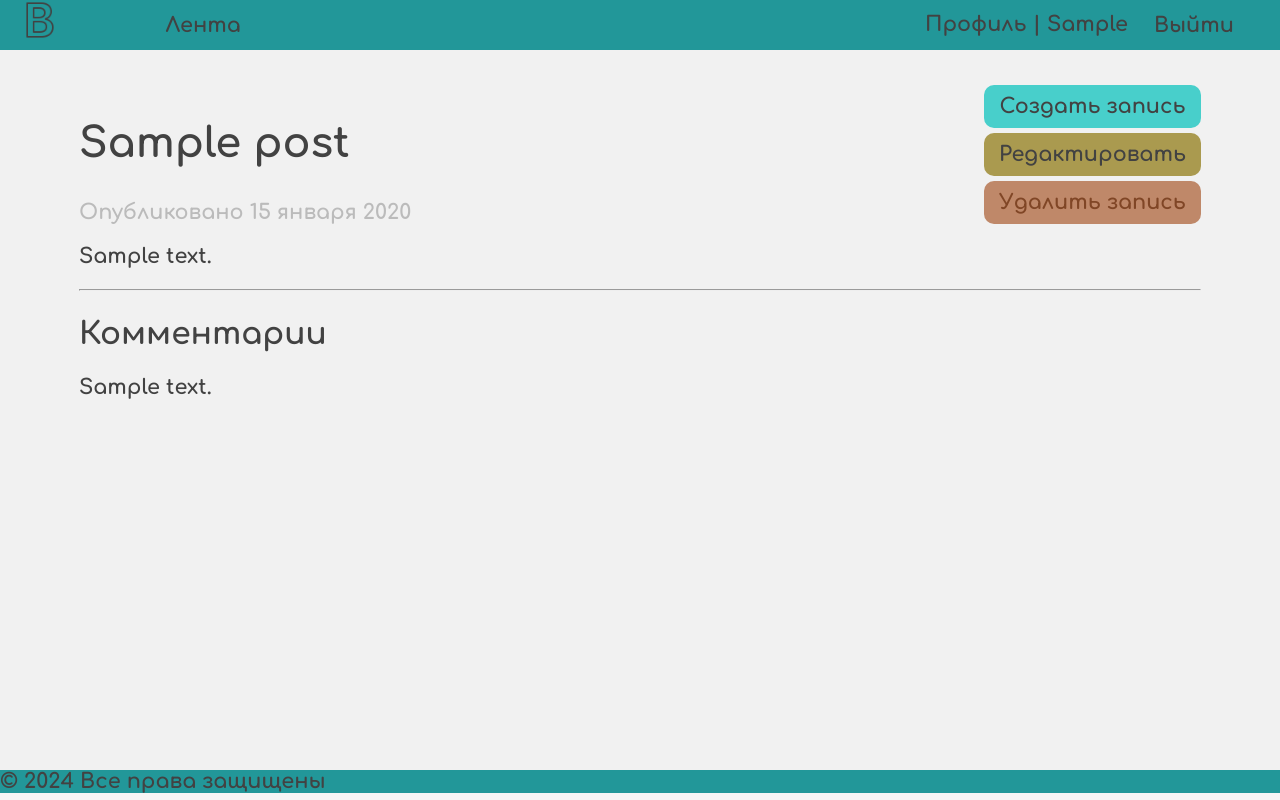
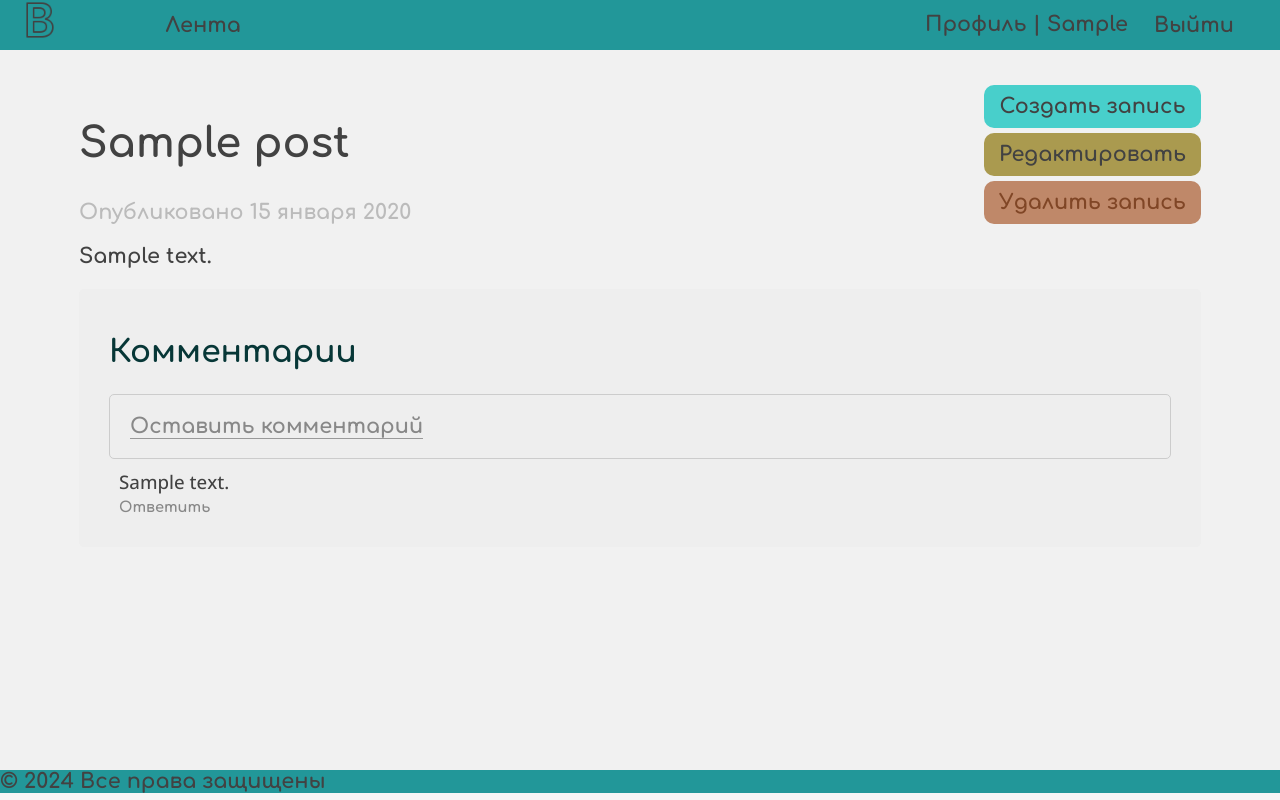
Before and after one commit to NedSG/django-blog, a Django app: a page that uses blog/templates/blog/base.html in a window 1280 px wide. Run offline with Django 5.2, Linux system fonts and the light colour scheme; a user stored in the database is signed in; tables that the repository leaves empty hold one stand-in row (values such as "Sample post").

Commit message:
Finish comment tree logic and viewing, and add models' docs

```diff
--- a/blog/static/blog/style.css
+++ b/blog/static/blog/style.css
@@ -9,7 +9,7 @@
 body {
   margin: 0;
   padding: 0;
-  font-family: "Comfortaa";
+  font-family: "Comfortaa", "Open Sans", sans-serif;
   font-size: 1.3em;
   font-weight: 700;
   color: #424242;
@@ -384,14 +384,34 @@ ul.pagination .current {
 
 /* -----POST COMMENTS ---------- */
 
+.comments {
+  padding:  20px 30px;
+  border-radius: 5px;
+  background-color: #EEE;
+}
+
+.comments h2 {
+  color: #073737;
+}
+
+.comment-form-wrapper {
+  padding: 20px;
+  border: 1px solid #CCC;
+  border-radius: 5px;
+}
+
 .comments label {
   cursor: pointer;
   color: #888;
-  border-bottom: 1px solid #000;
+  border-bottom: 1px solid #999;
 }
 
 .comments .appear {
   display: none;
+}
+
+.comments > label {
+  display: block;
 }
 
 .comments input[type="checkbox"] {
@@ -400,6 +420,52 @@ ul.pagination .current {
 
 .comments input[type="checkbox"]:checked ~ .appear {
   display: block;
+}
+
+.comments input[type="text"] {
+  width: 100%;
+  padding: 10px;
+  border-radius: 5px;
+  font: inherit;
+  font-size: 0.9em;
+}
+
+.comments button {
+  padding: 5px 10px;
+  margin-top: 20px;
+  font: inherit;
+  color: #333;
+  border: 1px solid #999;
+}
+
+.comments .mini-label {
+  border-bottom: none;
+  font-size: 0.7em;
+}
+
+.single-comment {
+  padding: 10px;
+}
+
+.single-comment p {
+  font-family: "Open Sans", sans-serif;
+  font-weight: 500;
+  font-size: 0.9em;
+  margin: 0;
+}
+
+.single-comment input[type="text"] {
+  margin-top: 5px;
+  padding: 5px 10px;
+}
+
+.comment-child {
+  margin-left: 30px;
+  font-size: 0.98em;
+}
+
+.comment-child .single-comment {
+  padding: 0;
 }
 
 /* -----POST DELETE PAGE---------- */
--- a/blog/templates/blog/base.html
+++ b/blog/templates/blog/base.html
@@ -15,6 +15,9 @@
     <link rel="stylesheet" href={% block style_link %}"{% static 'blog/style.css' %}"{% endblock %}>
     <link rel="stylesheet" href="{% static 'blog/fonts.css' %}">
     <link rel="shortcut icon" type="image/png" href="{% static 'blog/images/logo.png' %}"/>
+    <link rel="preconnect" href="https://fonts.googleapis.com">
+    <link rel="preconnect" href="https://fonts.gstatic.com" crossorigin>
+    <link href="https://fonts.googleapis.com/css2?family=Open+Sans:ital,wght@0,300..800;1,300..800&display=swap" rel="stylesheet">
 </head>
 <body>
     <header class="page-header">
--- /dev/null
+++ b/blog/templates/blog/comment_snippet.html
@@ -0,0 +1,15 @@
+{% if not user.is_authenticated %}
+<a href="{% url 'blog:login' %}">Для того, чтобы комментировать, нужно войти</a>
+{% else %}
+<div class="comment-form-wrapper">
+    <label for="add-comment-button">Оставить комментарий</label>
+    <input type="checkbox" id="add-comment-button">
+    <div class="appear">
+        <form method="post">
+            {% csrf_token %}
+            {{ form }}
+            <button type="submit" class="button">Отправить</button>
+        </form>
+    </div>
+</div>
+{% endif %}
--- /dev/null
+++ b/blog/templates/blog/comments_tree.html
@@ -0,0 +1,23 @@
+{% load blog_filters %}
+{% for comment_data in comments_tree %}
+<article class="single-comment">
+    <p>{{ comment_data.indent|mul:'&SmallCircle;'|safe }} {{ comment_data.comment.text }}</p>
+    {% if user.is_authenticated %}
+    <label for="reply-comment-button{{ comment_data.indent }}-{{ forloop.counter }}" class="mini-label">Ответить</label>
+    <input type="checkbox" id="reply-comment-button{{ comment_data.indent }}-{{ forloop.counter }}">
+    <div class="appear">
+        <form method="post">
+            {% csrf_token %}
+            {{ form }}
+            <input type="hidden" name="parent_comment" value="{{ comment_data.comment.id }}">
+            <button type="submit" class="button">Ответить</button>
+        </form>
+    </div>
+    {% endif %}
+</article>
+{% if comment_data.child_comments %}
+<div class="comment-child">
+    {% include 'blog/comments_tree.html' with comments_tree=comment_data.child_comments %}
+</div>
+{% endif %}
+{% endfor %}
--- a/blog/templates/blog/feed_page.html
+++ b/blog/templates/blog/feed_page.html
@@ -3,7 +3,7 @@
 {% block title %} Лента публикаций {% endblock %}
 {% block feedtitle %}
 
-<a class="feeds-avatar" href="{% url 'blog:posts_list' user.username %}">
+<a class="feeds-avatar" href="{% url 'blog:posts_list' post.author %}">
     <img src="{% static 'blog/images/avatar.png' %}" title="Аватарка">
 </a>
 
--- a/blog/templates/blog/post_detail.html
+++ b/blog/templates/blog/post_detail.html
@@ -11,8 +11,8 @@
         {% if user.is_authenticated and post.author == request.user %}
         <div class="post-detail-header-buttons">
             <a href="{% url 'blog:add_post' %}" class="button">Создать запись</a>
-            <a href="{% url 'blog:update_post' post.id %}" class="button update">Редактировать</a>
-            <a href="{% url 'blog:delete_post' post.id %}" class="button delete">Удалить запись</a>
+            <a href="{% url 'blog:update_post' post.slug %}" class="button update">Редактировать</a>
+            <a href="{% url 'blog:delete_post' post.slug %}" class="button delete">Удалить запись</a>
         {% endif %}
         </div>
     </header>
@@ -20,25 +20,13 @@
     {{ post.content|linebreaks }}
     </div>
     <section class="comments">
-        <hr>
         <h2>Комментарии</h2>
-        {% for comment in comments %}
-        <article>{{ comment.text }}</article>
-        {% empty %}
-        {% if not user.is_authenticated %}
-        <a href="{% url 'blog:login' %}">Для того, чтобы комментировать, нужно войти</a>
+        {% if comments_tree %}
+        {% include 'blog/comment_snippet.html' %}
+        {% include 'blog/comments_tree.html' %}
         {% else %}
-        <label for="add-comment-button">Оставить комментарий</label>
-        <input type="checkbox" id="add-comment-button">
-        <div class="appear">
-            <form method="post">
-                {% csrf_token %}
-                {{ form }}
-                <button type="submit">Отправить</button>
-            </form>
-        </div>
+        {% include 'blog/comment_snippet.html' %}
         {% endif %}
-        {% endfor %}
     </section>
 </article>
 
--- /dev/null
+++ b/blog/templatetags/blog_filters.py
@@ -0,0 +1,7 @@
+from django import template
+
+register = template.Library()
+
+@register.filter
+def mul(value, arg):
+    return value * arg
--- a/blog/views.py
+++ b/blog/views.py
@@ -32,7 +32,7 @@ class FeedView(ListView):
         return context
 
 
-class PostsView(LoginRequiredMixin, FeedView):
+class PostsView(FeedView):
     template_name = 'blog/user_posts.html'
 
     def get_queryset(self):
@@ -46,7 +46,8 @@ class PostDetailView(DetailView):
 
     def get_context_data(self, **kwargs):
         context = super().get_context_data(**kwargs)
-        context['comments'] = Comment.objects.filter(author=self.request.user)
+        comments = self.object.comments.prefetch_related('child_comments')
+        context['comments_tree'] = Comment.make_recursive_comments_list(comments)
         context['form'] = AddCommentForm()
         return context
 
@@ -58,7 +59,7 @@ class PostDetailView(DetailView):
             comment.post = self.object
             comment.author = request.user
             comment.save()
-            return redirect('post_detail', slug=self.object.slug)
+            return redirect('blog:post_detail', slug=self.object.slug)
         return render(request, self.template_name, self.get_context_data(form=form))
 
 
@@ -116,7 +117,7 @@ def registration_view(request):
     return render(request, 'registration/reg_page.html', {"form": form})
 
 
-class CustomPasswordChangeView(PasswordChangeView):
+class CustomPasswordChangeView(LoginRequiredMixin, PasswordChangeView):
     template_name = 'registration/password_change.html'
     form_class = CustomPasswordChangeForm
     success_url = reverse_lazy("blog:password_change_done")
```
Also changed, not shown: blog/models.py (+94 -6 lines), blog/migrations/0008_alter_comment_parent_comment.py (added), blog/migrations/0009_alter_comment_options_and_more.py (added), blog/templatetags/__init__.py (added).
